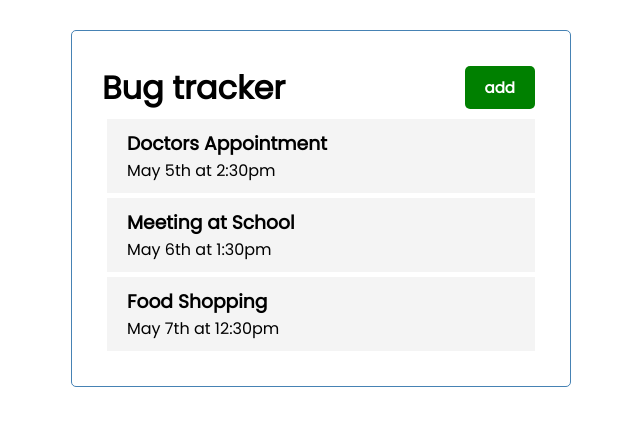
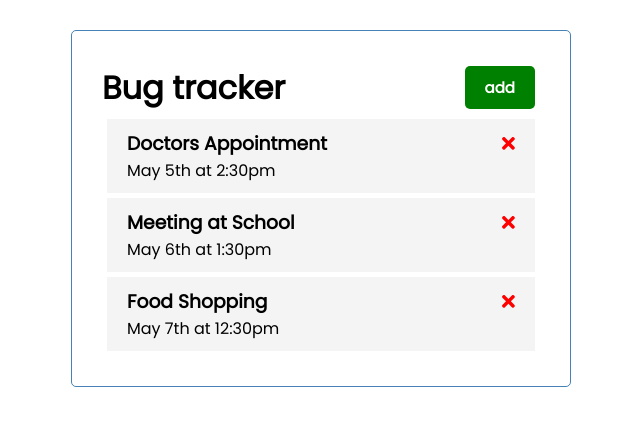
Before and after one commit to ArjunMohan008/bug-tracker-light, an Angular app: page / in a window 1280 px wide. Shown: the top 426 px of the page, without its empty margins (319-959 px from the left). Built offline with nearby package versions, Linux system fonts and the light colour scheme.

Commit message:
feat front awsome

```diff
--- a/package.json
+++ b/package.json
@@ -18,6 +18,11 @@
     "@angular/platform-browser": "~12.2.0",
     "@angular/platform-browser-dynamic": "~12.2.0",
     "@angular/router": "~12.2.0",
+    "@fortawesome/angular-fontawesome": "^0.9.0",
+    "@fortawesome/fontawesome-svg-core": "^1.2.35",
+    "@fortawesome/free-brands-svg-icons": "^5.15.3",
+    "@fortawesome/free-regular-svg-icons": "^5.15.3",
+    "@fortawesome/free-solid-svg-icons": "^5.15.3",
     "rxjs": "~6.6.0",
     "tslib": "^2.3.0",
     "zone.js": "~0.11.4"
--- a/src/app/app.module.ts
+++ b/src/app/app.module.ts
@@ -1,5 +1,6 @@
 import { NgModule } from '@angular/core';
 import { BrowserModule } from '@angular/platform-browser';
+import { FontAwesomeModule } from '@fortawesome/angular-fontawesome';
 
 import { AppComponent } from './app.component';
 import { HeaderComponent } from './components/header/header.component';
@@ -16,7 +17,8 @@ import { TaskItemComponent } from './components/task-item/task-item.component';
     TaskItemComponent
   ],
   imports: [
-    BrowserModule
+    BrowserModule,
+    FontAwesomeModule
   ],
   providers: [],
   bootstrap: [AppComponent]
--- a/src/app/components/task-item/task-item.component.html
+++ b/src/app/components/task-item/task-item.component.html
@@ -1,4 +1,4 @@
 <div class="task">
-  <h3>{{task.text}}</h3>
+  <h3>{{task.text}} <fa-icon [ngStyle]="{'color': 'red'}" [icon]="faTimes"></fa-icon></h3>
   <p>{{task.day}}</p>
 </div>
--- a/src/app/components/task-item/task-item.component.ts
+++ b/src/app/components/task-item/task-item.component.ts
@@ -1,4 +1,5 @@
 import { Component, OnInit, Input } from '@angular/core';
+import { faTimes } from '@fortawesome/free-solid-svg-icons';
 import {Task} from "../../Task"
 
 @Component({
@@ -8,6 +9,7 @@ import {Task} from "../../Task"
 })
 export class TaskItemComponent implements OnInit {
   @Input() task: Task;
+  faTimes = faTimes;
 
   constructor() { }
 
```
Also changed, not shown: 1 other file (tests, documents, lock files or other folders).
